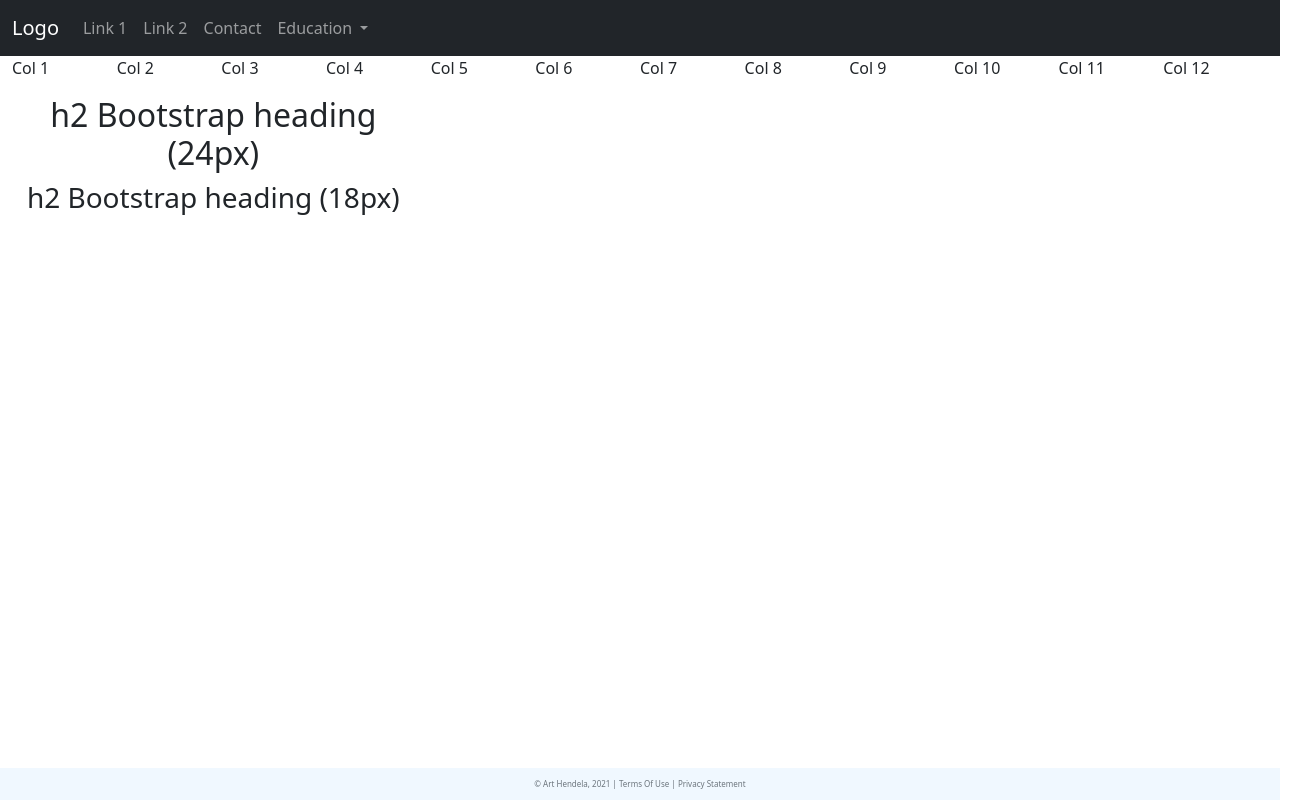
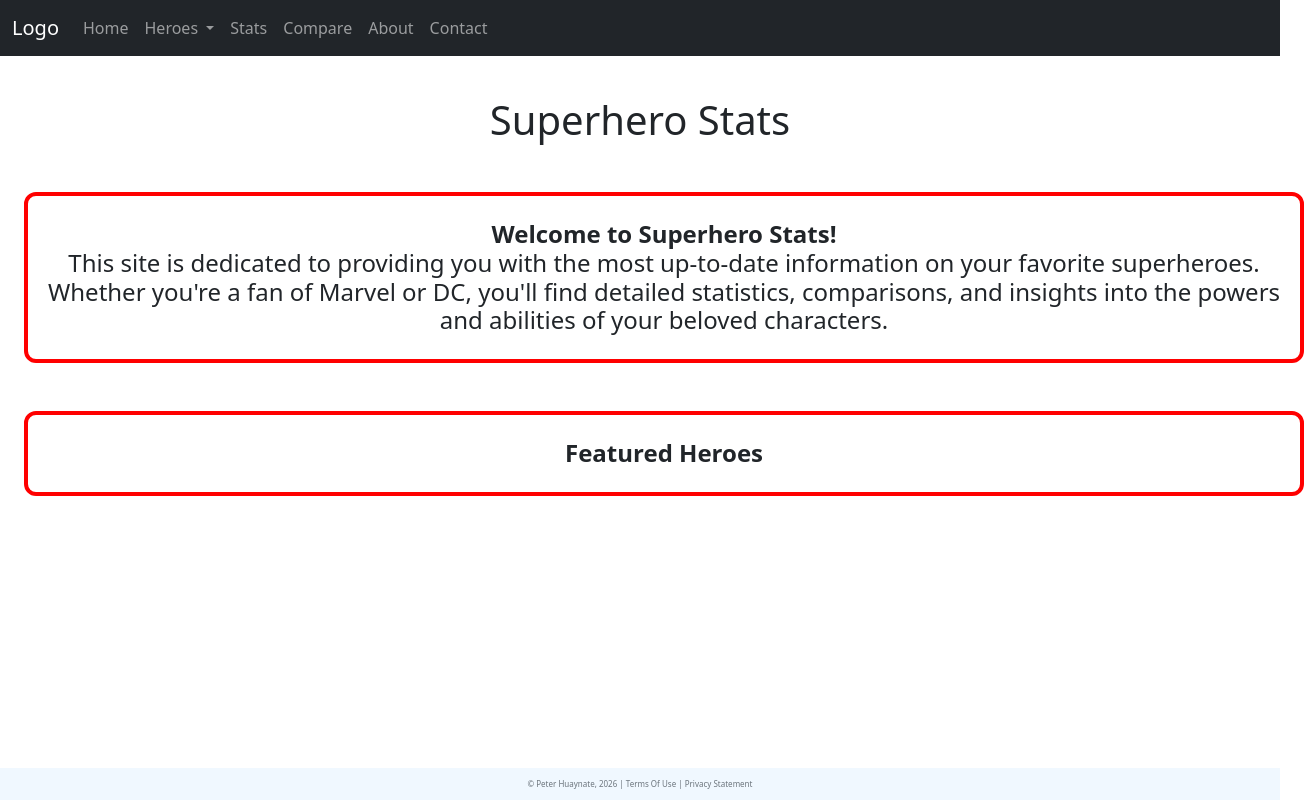
Before and after one commit to HYNT04/Superhero-Stats, a plain HTML site: page index.html in a window 1280 px wide. Shown: the whole page, 1304 px wide, since content can reach past the window. Drawn offline with nearby package versions, Linux system fonts and the light colour scheme.

Commit message:
began working on the navbar and homepage

```diff
--- a/css/main.css
+++ b/css/main.css
@@ -9,3 +9,26 @@
     padding: 10px;
     font-size: 0.5rem;
 }
+a:hover,
+a:focus {
+  font-style: italic;
+}
+h2{
+    text-align: center;
+    font-size: 250%;
+    padding: 1em;
+    /*border: 4px solid red;*/
+
+}
+h3{
+    text-align: center;
+    font-size: 150%;
+	padding-bottom: 1em;
+    padding-top: 1em;
+    margin-bottom: 2em;
+    margin-left: 1em;
+    margin-right: -1em;
+    border: 4px solid red;
+	border-radius: 0.5em;
+
+}
--- a/index.html
+++ b/index.html
@@ -2,7 +2,7 @@
 <html lang="en">
 <head>
     <meta charset="UTF-8">
-    <title>My First Bootstrap Page</title>
+    <title>Superhero Stats</title>
     <!-- CSS only -->
     <link href="https://cdn.jsdelivr.net/npm/bootstrap@5.0.2/dist/css/bootstrap.min.css"
           rel="stylesheet"
@@ -30,32 +30,36 @@
                     <ul class="navbar-nav">
                         <!-- Links -->
                         <li class="nav-item">
-                            <a class="nav-link" href="#">Link 1</a>
+                            <a class="nav-link" href="#">Home</a>
                         </li>
-                        <li class="nav-item">
-                            <a class="nav-link" href="#">Link 2</a>
-                        </li>
-                        <li class="nav-item">
-                            <a class="nav-link" href="#">Contact</a>
-                        </li>
-
                         <!-- Dropdown -->
                         <li class="nav-item dropdown">
                             <a class="nav-link dropdown-toggle" href="#" id="navbardrop"
                                data-toggle="dropdown" role="button" data-bs-toggle="dropdown" aria-expanded="false">
-                                Education
+                                Heroes
                             </a>
                             <div class="dropdown-menu">
-                                <a class="dropdown-item" href="#">Link 1</a>
-                                <a class="dropdown-item" href="#">Link 2</a>
-                                <a class="dropdown-item" href="#">Link 3</a>
-                                <a class="dropdown-item" href="#">Link 4</a>
+                                <a class="dropdown-item" href="#">Marvel Heroes</a>
+                                <a class="dropdown-item" href="#">DC Heroes</a>
                             </div>
+                        </li>
+                        <li class="nav-item">
+                            <a class="nav-link" href="#">Stats</a>
+                        </li>
+                        <li class="nav-item">
+                            <a class="nav-link" href="#">Compare</a>
+                        </li>
+                        <li class="nav-item">
+                            <a class="nav-link" href="#">About</a>
+                        </li>
+                        <li class="nav-item">
+                            <a class="nav-link" href="contact.html">Contact</a>
                         </li>
                     </ul>
                 </div>
             </nav>
-        <div class="row">
+       <!--
+            <div class="row">
         <p class="col-1">Col 1</p>
         <p class="col-1">Col 2</p>
         <p class="col-1">Col 3</p>
@@ -69,15 +73,23 @@
         <p class="col-1">Col 11</p>
         <p class="col-1">Col 12</p>
         </div>
-    <div class="col-sm-4  text-center">
+    -->
+    <!--<div class="col-sm-4  text-center">
         <h2>h2 Bootstrap heading (24px)</h2>
-        <h3>h2 Bootstrap heading (18px)</h3>
+        <h3>Featured Heroes</h3>
     </div>
+-->
+    <h2>Superhero Stats</h2>
+    <h3>
+        <b>Welcome to Superhero Stats!</b>
+        <br>This site is dedicated to providing you with the most up-to-date information on your favorite superheroes. Whether you're a fan of Marvel or DC, you'll find detailed statistics, comparisons, and insights into the powers and abilities of your beloved characters.
+    </h3>
+    <h3><b>Featured Heroes</b></h3>
 </div>
  <footer class="footer page-footer font-small ">
      <div class="container">
         <div class="row">
-            <span class="text-muted">&copy; Art Hendela, 2021 |  Terms Of Use  |  Privacy Statement</span>
+            <span class="text-muted">&copy; Peter Huaynate, 2026 |  Terms Of Use  |  Privacy Statement</span>
         </div>
      </div>
   </footer>
```
